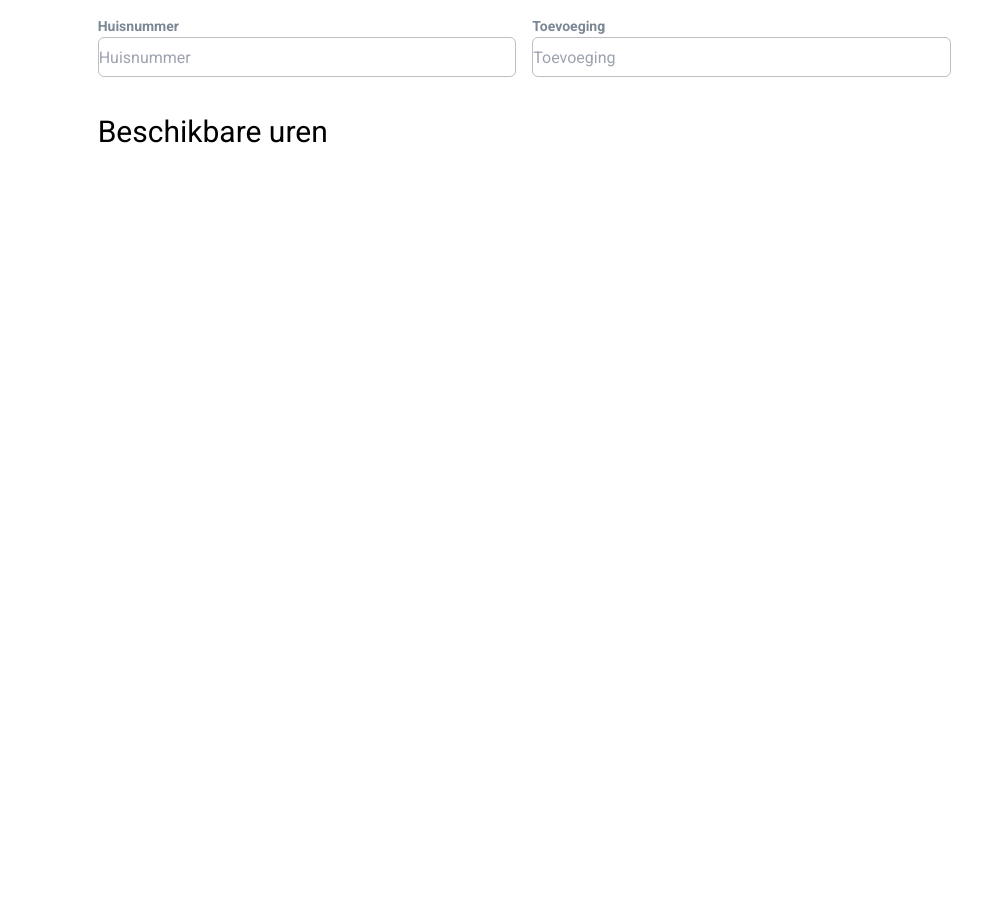
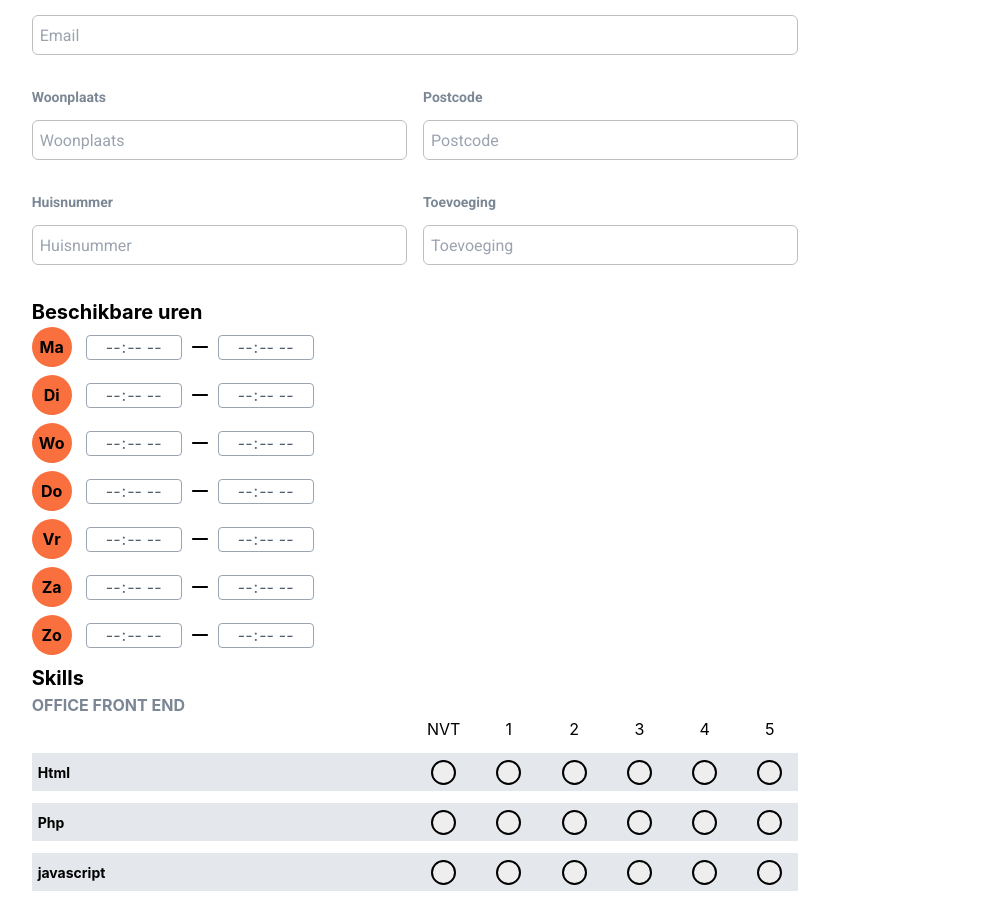
Before and after one commit to FrankVanDerVelde/florijn, a Vue app in the folder frontend/: page /#/profile in a window 1280 px wide. Shown: the part 366-1285 px from the top of the page, without its empty margins (201-1183 px from the left). Before the commit the page ends 800 px from the top, so only its background shows below. Built offline with nearby package versions, Linux system fonts and the light colour scheme.

Commit message:
Added core elements for profile page

```diff
--- a/frontend/package.json
+++ b/frontend/package.json
@@ -9,6 +9,11 @@
     "preview": "vite preview"
   },
   "dependencies": {
+    "@fortawesome/fontawesome-svg-core": "^6.2.0",
+    "@fortawesome/free-brands-svg-icons": "^6.2.0",
+    "@fortawesome/free-regular-svg-icons": "^6.2.0",
+    "@fortawesome/free-solid-svg-icons": "^6.2.0",
+    "@fortawesome/vue-fontawesome": "^3.0.1",
     "vue": "^3.2.37",
     "vue-router": "^4.1.5"
   },
--- a/frontend/src/components/Common/FormInput.vue
+++ b/frontend/src/components/Common/FormInput.vue
@@ -1,7 +1,7 @@
 <template>
     <div class="input-container">
-        <label v-bind:for="nameToId">{{ capitalizedName }}</label>
-        <input v-bind:type="type" v-bind:id="nameToId" v-bind:name="nameToId" v-bind:placeholder="capitalizedName">
+        <label v-bind:for="nameToId" class="mb-[12px]">{{ capitalizedName }}</label>
+        <input v-bind:type="type" v-bind:id="nameToId" v-bind:name="nameToId" v-bind:placeholder="capitalizedName" class="pl-[7px]">
     </div>
 </template>
 
--- /dev/null
+++ b/frontend/src/components/Common/WorkHoursInput.vue
@@ -0,0 +1,73 @@
+<template>
+    <div class="root flex justify-start items-center" :class="{inactive: !elementActive}">
+        <label for="day" @click="toggleActive">
+            <div
+                class="bg-primary-400 rounded-full font-bold inline-block w-[40px] h-[40px] flex justify-center mr-[14px]">
+                <div class="mt-[8px]">
+                    {{ day }}
+                </div>
+            </div>
+        </label>
+
+        <div class="relative inline-block">
+            <input type="time" id="begin-time"
+                class="border-solid border-[1px] border-neutral-300 text-neutral-600 rounded w-[6em] h-[25px]"
+                placeholder="12:00" :disabled="!elementActive">
+        </div>
+        <div>
+            <font-awesome-icon icon="fa-solid fa-window-minimize" class="mx-[10px] align-super" />
+        </div>
+        <div class="relative inline-block">
+            <input type="time" id="end-time"
+                class="border-solid border-[1px] border-neutral-300 text-neutral-600 rounded w-[6em] h-[25px]"
+                placeholder="12:00" :disabled="!elementActive">
+        </div>
+    </div>
+</template>
+
+<script>
+export default {
+    name: "TextField",
+    props: {
+        day: String,
+    },
+    methods: {
+        toggleActive: function () {
+            this.elementActive = !this.elementActive;
+        }
+    },
+    data() {
+        return {
+            elementActive: true,
+        }
+    }
+
+}
+
+
+</script>
+
+<style scoped>
+input[type="time"]::-webkit-calendar-picker-indicator {
+    display: block;
+    top: 0;
+    left: 0;
+    position: absolute;
+    width: 100%;
+    height: 100%;
+    opacity: 0;
+    overflow: hidden;
+}
+
+input[type="time"] {
+    text-align: center;
+}
+
+.root.inactive>label>div {
+    background-color: lightgray;
+}
+
+.root.inactive > div input {
+    background-color: lightgray;
+}
+</style>
--- a/frontend/src/components/Profile.vue
+++ b/frontend/src/components/Profile.vue
@@ -1,14 +1,27 @@
 
 
 <template>
-    <div class="flex justify-center">
+    <div class="page-main-mw p-4">
         <div class="profile-container flex self-center w-4/5">
-        <div class="side-bar w-1/6">
+            <div class="side-bar w-1/5">
                 <span>Profiel</span>
                 <span>CV</span>
             </div>
             <!-- <FormInput :name="test">test</FormInput> -->
             <div class="form grow">
+
+                <div class="text-[20px] font-bold mb-[10px]">Profiel</div>
+                <div class="name-and-picture-container flex items-center">
+                    <img class="rounded-full w-[60px] h-[60px] mr-4"
+                        src="https://media.istockphoto.com/vectors/thumbnail-image-vector-graphic-vector-id1147544807?k=20&m=1147544807&s=612x612&w=0&h=pBhz1dkwsCMq37Udtp9sfxbjaMl27JUapoyYpQm0anc=">
+                    <div>
+                        <div class="text-[20px] font-bold">Naam placeholder</div>
+                        <div class="text-[14px] text-primary-400 font-bold">Title placeholder</div>
+                    </div>
+                </div>
+
+                <form>
+                    <div class="font-bold text-[20px]">Persoonlijke Informatie</div>
 
                     <div class="input-container duo">
                         <FormInput name="voornaam"></FormInput>
@@ -30,7 +43,78 @@
                         <FormInput name="toevoeging"></FormInput>
                     </div>
 
-            <span class="available-hours">Beschikbare uren</span>
+                    <span class="font-bold text-[20px]">Beschikbare uren</span>
+                    <div v-for="day in days">
+                        <WorkHoursInput :day="day" class="mb-[8px]"></WorkHoursInput>
+                    </div>
+
+                    <div class="font-bold text-[20px]">Skills</div>
+                    <div class="uppercase text-neutral-400 font-bold">Office front End</div>
+
+                    <div class="grid grid-cols-2">
+                        <div></div>
+                        <div class="grid grid-cols-6 gap-2 text-center">
+                            <div>NVT</div>
+                            <div>1</div>
+                            <div>2</div>
+                            <div>3</div>
+                            <div>4</div>
+                            <div>5</div>
+                        </div>
+                    </div>
+                    <div v-for="skill in skills">
+                        <div class="grid grid-cols-2 bg-neutral-100 my-3 h-[38px] items-center">
+                            <div class="ml-[6px] font-bold text-[14px]">{{ skill }}</div>
+                            <div class="grid grid-cols-6 gap-2 justify-center bg-neutral-100 h-[25px]">
+
+                                <div class="flex justify-center">
+                                    <label :for="`${skill}-nvt`" class="radio-button">
+                                        <input :id="`${skill}-nvt`" type="radio" value="test" :name="`${skill}`">
+                                        <span class="checkmark"></span>
+                                    </label>
+                                </div>
+
+                                <div class="flex justify-center">
+                                    <label :for="`${skill}-1`" class="radio-button">
+                                        <input :id="`${skill}-1`" type="radio" value="test" :name="`${skill}`">
+                                        <span class="checkmark"></span>
+                                    </label>
+                                </div>
+
+                                <div class="flex justify-center">
+                                    <label :for="`${skill}-2`" class="radio-button">
+                                        <input :id="`${skill}-2`" type="radio" value="test" :name="`${skill}`">
+                                        <span class="checkmark"></span>
+                                    </label>
+                                </div>
+
+                                <div class="flex justify-center">
+                                    <label :for="`${skill}-3`" class="radio-button">
+                                        <input :id="`${skill}-3`" type="radio" value="test" :name="`${skill}`">
+                                        <span class="checkmark"></span>
+                                    </label>
+                                </div>
+
+                                <div class="flex justify-center">
+                                    <label :for="`${skill}-4`" class="radio-button">
+                                        <input :id="`${skill}-4`" type="radio" value="test" :name="`${skill}`">
+                                        <span class="checkmark"></span>
+                                    </label>
+                                </div>
+
+                                <div class="flex justify-center">
+                                    <label :for="`${skill}-5`" class="radio-button">
+                                        <input :id="`${skill}-5`" type="radio" value="test" :name="`${skill}`">
+                                        <span class="checkmark"></span>
+                                    </label>
+                                </div>
+
+                            </div>
+                        </div>
+                    </div>
+
+
+                </form>
 
             </div>
         </div>
@@ -45,24 +129,72 @@
     margin-bottom: 1em;
 }
 
-.input-container.duo {
-
-}
+.input-container.duo {}
 
 .input-container.duo>div:first-child {
     margin-right: 1em;
 }
 
-.adress {
-    font-family: 'Roboto', sans-serif;
-    font-weight: 600;
-    font-size: 20px;
+
+
+.radio-button {
+    display: block;
+    position: relative;
+    cursor: pointer;
+    -webkit-user-select: none;
+    -moz-user-select: none;
+    -ms-user-select: none;
+    user-select: none;
+    width: 25px;
 }
 
-.available-hours {
-    font-family: 'Roboto', sans-serif;
-    font-weight: 400;
-    font-size: 30px;
+.radio-button input {
+    position: absolute;
+    opacity: 0;
+    cursor: pointer;
+}
+
+.checkmark {
+    position: absolute;
+    top: 0;
+    left: 0;
+    height: 25px;
+    width: 25px;
+    background-color: #eee;
+    border: 2px solid black;
+    border-radius: 50%;
+}
+
+/* hover background */
+.radio-button:hover input~.checkmark {
+    background-color: #ccc;
+}
+
+/* checked background */
+.radio-button input:checked~.checkmark {
+    background-color: white;
+}
+
+/* create dot and hide */
+.checkmark:after {
+    content: "";
+    position: absolute;
+    display: none;
+}
+
+/* show dot when checked */
+.radio-button input:checked~.checkmark:after {
+    display: block;
+}
+
+/* checkmark dot */
+.radio-button .checkmark:after {
+    top: 7px;
+    left: 7px;
+    width: 8px;
+    height: 8px;
+    border-radius: 50%;
+    background: black;
 }
 </style>
 
@@ -70,9 +202,17 @@
 export default {
     name: " Profile",
     components: {
-        FormInput
+        FormInput,
+        WorkHoursInput
+    },
+    data() {
+        return {
+            days: ["Ma", "Di", "Wo", "Do", "Vr", "Za", "Zo"],
+            skills: ["Html", "Php", "javascript"]
+        }
     }
 }
 import FormInput from "./Common/FormInput.vue";
+import WorkHoursInput from "./Common/WorkHoursInput.vue";
 
 </script>
--- a/frontend/src/main.js
+++ b/frontend/src/main.js
@@ -7,11 +7,20 @@ import SecondaryButton from "./components/Common/SecondaryButton.vue";
 import TextField from "./components/Common/TextField.vue";
 import NavBar from "./components/Common/NavBar.vue";
 
+import { library } from '@fortawesome/fontawesome-svg-core'
+import { FontAwesomeIcon } from '@fortawesome/vue-fontawesome'
+import { faWindowMinimize } from '@fortawesome/free-regular-svg-icons';
+import { fas } from '@fortawesome/free-solid-svg-icons'
+
+// temporarily import all because single import won't work
+library.add(fas)
+
 // `Chainable` list of global components.
 const app = createApp(App).use(router)
     .component('PrimaryButton', PrimaryButton)
     .component('SecondaryButton', SecondaryButton)
     .component('TextField', TextField)
     .component('NavBar', NavBar)
+    .component('font-awesome-icon', FontAwesomeIcon)
 
 app.mount('#app')
```
Also changed, not shown: 1 other file (tests, documents, lock files or other folders). Lines whose indentation alone changed are shown as unchanged.
